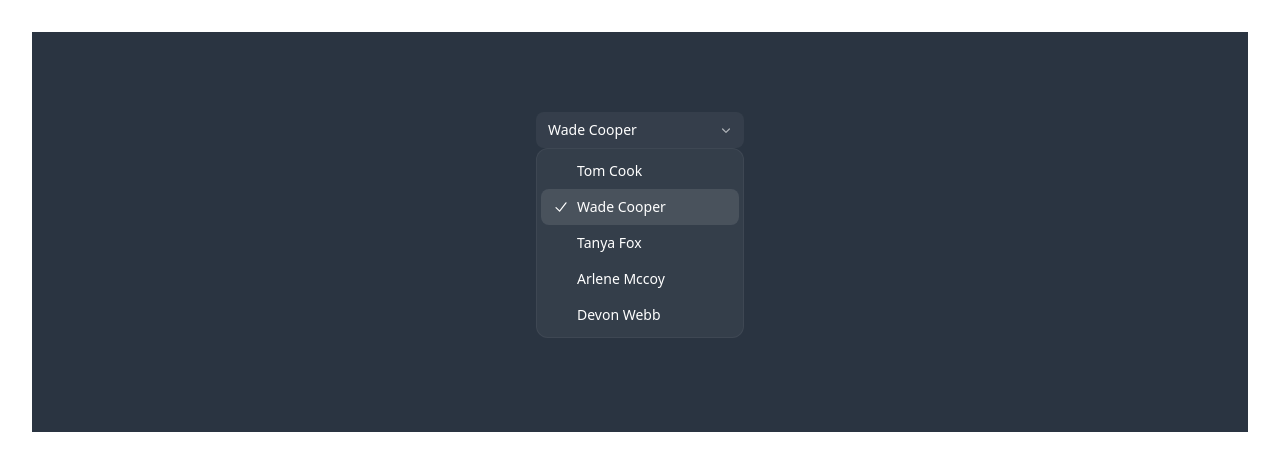
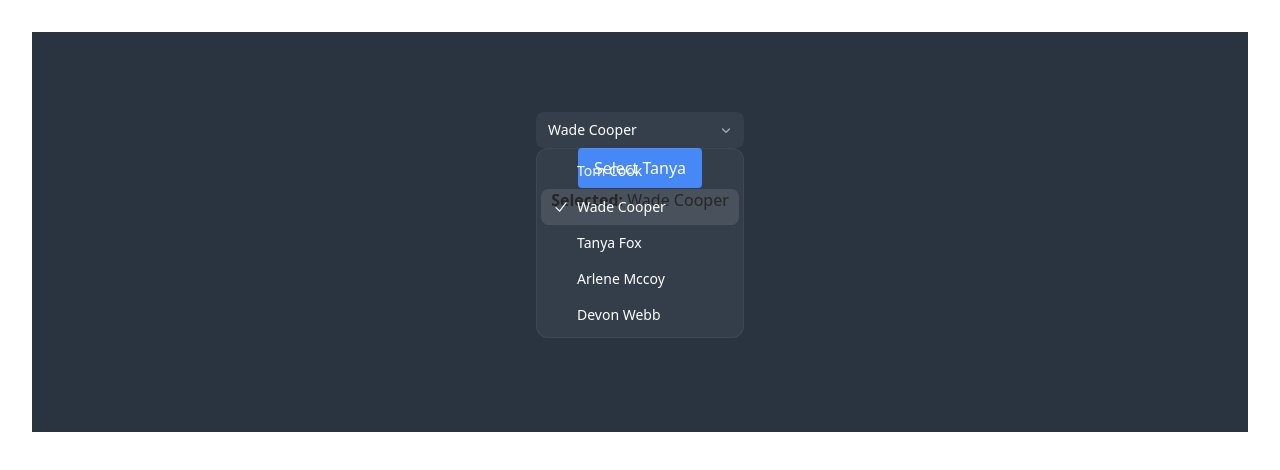
Before and after one commit to omarkohl/combobox-bug, a React (Vite) app: page / in a window 1280 px wide. Shown: the top 470 px of the page. Built offline with nearby package versions, Linux system fonts and the light colour scheme.

Commit message:
feat: add button without formatting

```diff
--- a/src/Example.tsx
+++ b/src/Example.tsx
@@ -1,4 +1,4 @@
-import {Combobox, ComboboxButton, ComboboxInput, ComboboxOption, ComboboxOptions} from '@headlessui/react'
+import {Button, Combobox, ComboboxButton, ComboboxInput, ComboboxOption, ComboboxOptions} from '@headlessui/react'
 import {CheckIcon, ChevronDownIcon} from '@heroicons/react/20/solid'
 import clsx from 'clsx'
 import {useState} from 'react'
@@ -59,6 +59,15 @@ export default function Example() {
                     ))}
                 </ComboboxOptions>
             </Combobox>
+            <div>
+                <Button
+                    className="text-white bg-blue-500 hover:bg-blue-700 px-4 py-2 rounded"
+                    onClick={() => setSelected(people[2])}
+                >
+                    Select Tanya
+                </Button>
+                <div><b>Selected:</b> {selected.name}</div>
+            </div>
         </div>
     )
 }
```
